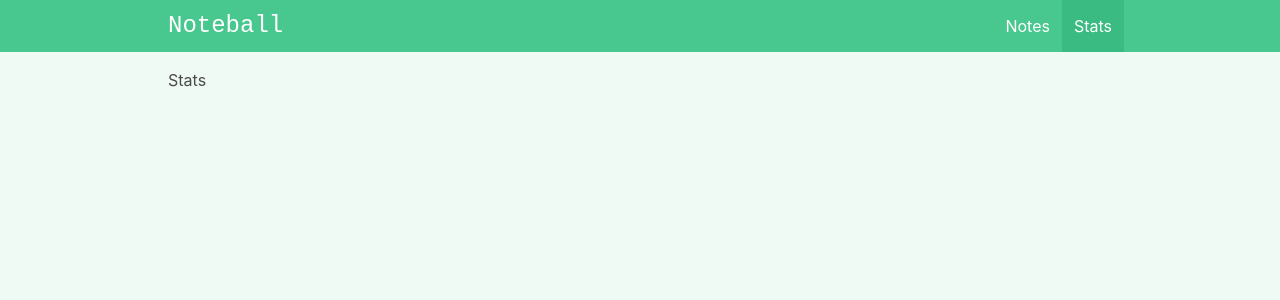
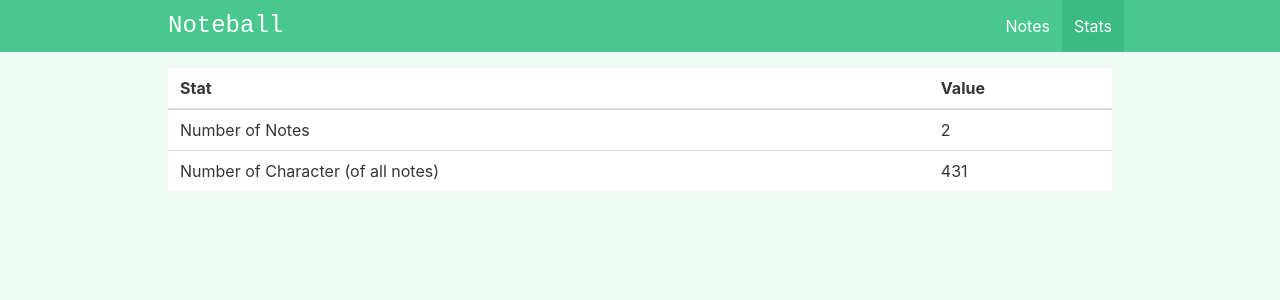
Before and after one commit to orch20/noteball, a Vue app: page /#/stats in a window 1280 px wide. Shown: the top 300 px of the page. Built offline with nearby package versions, Linux system fonts and the light colour scheme.

Commit message:
added stats page content info

```diff
--- a/src/pages/ViewStats.vue
+++ b/src/pages/ViewStats.vue
@@ -1,5 +1,32 @@
 <template>
     <div class="stats">
-        <h1>Stats</h1>
+        <table class="table is-fullwidth">
+            <thead>
+                <tr>
+                    <th>Stat</th>
+                    <th>Value</th>
+                </tr>
+            </thead>
+            <tbody>
+                <tr>
+                    <td>Number of Notes</td>
+                    <td>{{ numberOfNotes }}</td>
+                </tr>
+                <tr>
+                        <td>Number of Character (of all notes)</td>
+                        <td>{{ numberOfCharacters }}</td>
+                    </tr>
+            </tbody>
+        </table>
     </div>
 </template>
+
+<script setup>
+import { useStoreNotes } from '../stores/storeNotes';
+
+const storeNotes = useStoreNotes();
+
+const numberOfNotes = storeNotes.totalNotesCount()
+const numberOfCharacters = storeNotes.totalCharactersCount()
+
+</script>
--- a/src/stores/storeNotes.js
+++ b/src/stores/storeNotes.js
@@ -18,6 +18,12 @@ export const useStoreNotes = defineStore('storeNotes', {
   getters: {
     getNoteContent() {
       return (id) => this.notes.find((note) => note.id === id).content
+    },
+    totalNotesCount() {
+      return () => this.notes.length
+    },
+    totalCharactersCount() {
+      return () => this.notes.reduce((acc, note) => acc + note.content.length, 0)
     }
   },
   actions: {
```
